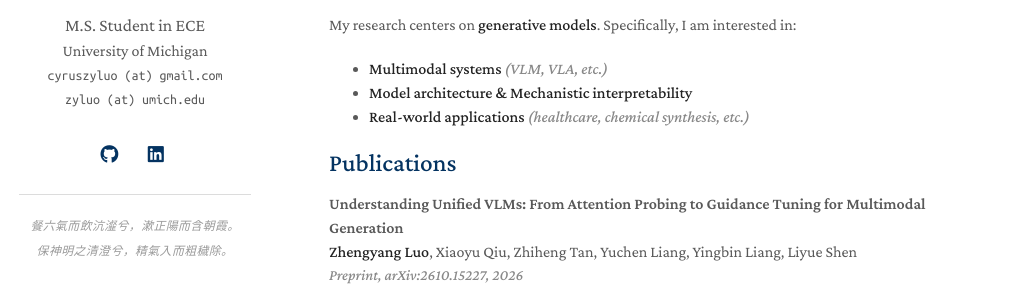
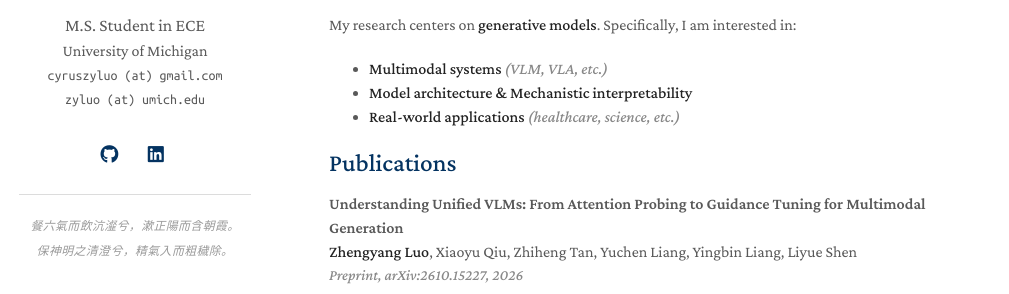
Before and after one commit to peacewang017/peacewang017.github.io, a Jekyll site: the page built from index.md, in a window 1280 px wide and 1046 px high. Shown: the part 254-548 px from the top of the window, without its empty margins (141-1150 px from the left). Built offline with Jekyll 4.4.1, drawn with Linux system fonts in a browser that asks for light colours; some web fonts are replaced; a style sheet for code colours, icons or effects is not loaded; our own code applies the rules of GitHub Pages for plain Markdown files.

Commit message:
update
Co-Authored-By: Claude Opus 5 (1M context) <noreply@anthropic.com>

```diff
--- a/index.md
+++ b/index.md
@@ -12,7 +12,7 @@ My research centers on **generative models**. Specifically, I am interested in:
 
 - **Multimodal systems** <span class="note">(VLM, VLA, etc.)</span>
 - **Model architecture & Mechanistic interpretability**
-- **Real-world applications** <span class="note">(healthcare, chemical synthesis, etc.)</span>
+- **Real-world applications** <span class="note">(healthcare, science, etc.)</span>
 
 {% include_relative _includes/publications.md %}
 
```
